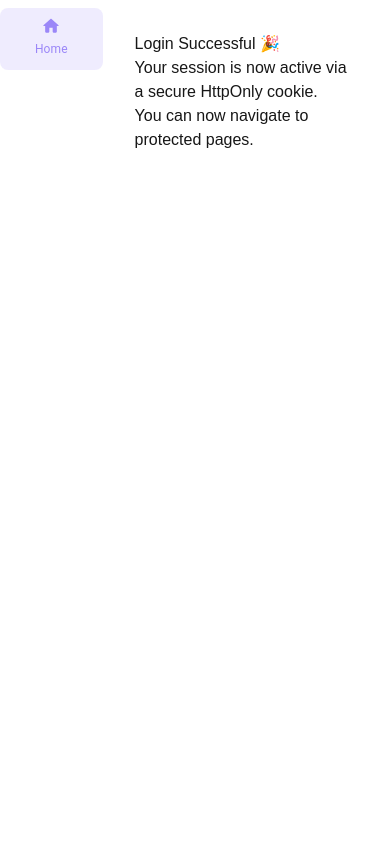
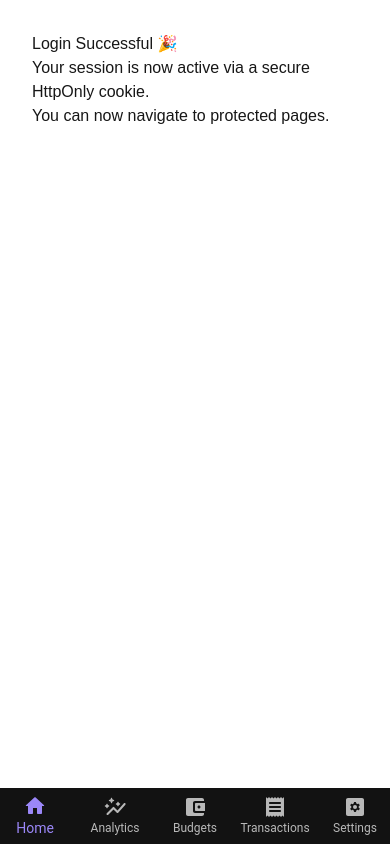
Before and after one commit to mukund1403/expenses_app, a Next.js app in the folder frontend/: page /home in a window 390 px wide. Built offline with nearby package versions, Linux system fonts and the light colour scheme; what @mui/material-nextjs would draw is missing.

Commit message:
Add TransactionList to /transactions

```diff
--- a/frontend/app/(sidebar)/layout.tsx
+++ b/frontend/app/(sidebar)/layout.tsx
@@ -1,17 +1,25 @@
+'use client';
+
 import * as React from 'react';
-import { Box } from '@mui/material';
 import Sidebar from '@/components/layout/Sidebar';
+import BottomNav from '@/components/layout/BottomNav';
+import { useTheme, useMediaQuery } from '@mui/material';
 
 export default function Layout({ children }: { children: React.ReactNode }) {
+  const theme = useTheme();
+  const isMobile = useMediaQuery(theme.breakpoints.down('sm'));
+
   return (
     <div
       style={{
         display: 'flex',
         minHeight: '100vh',
+        flexDirection: isMobile ? 'column' : 'row',
       }}
     >
-      <Sidebar />
+      {!isMobile && <Sidebar />}
       <div style={{ flexGrow: 1 }}>{children}</div>
+      {isMobile && <BottomNav />}
     </div>
   );
 }
--- a/frontend/app/(sidebar)/transactions/page.tsx
+++ b/frontend/app/(sidebar)/transactions/page.tsx
@@ -3,6 +3,7 @@ import { cookies } from 'next/headers';
 import Alert from '@mui/material/Alert';
 import { Transaction } from '@/components/transactions/consts';
 import TransactionList from '@/components/transactions/TransactionList';
+import { Box } from '@mui/material';
 
 export default async function TransactionsPage() {
   const cookie = await cookies();
@@ -42,7 +43,16 @@ export default async function TransactionsPage() {
   return (
     <>
       <div>This is the Transactions Page</div>
-      <TransactionList transactions={transactions} />
+      <Box
+        sx={{
+          borderRadius: '0.5rem',
+          backgroundColor: 'background.paper',
+          height: '100%',
+          margin: '0.5rem',
+        }}
+      >
+        <TransactionList transactions={transactions} />
+      </Box>
     </>
   );
 }
--- /dev/null
+++ b/frontend/components/layout/BottomNav.tsx
@@ -0,0 +1,48 @@
+'use client';
+
+import React, { JSX } from 'react';
+import { usePathname, useRouter } from 'next/navigation';
+import { BottomNavigation, BottomNavigationAction } from '@mui/material';
+import { NavItem, navItems } from '@/components/layout/consts';
+
+export default function BottomNav(): JSX.Element {
+  const pathname: string = usePathname();
+  const router = useRouter();
+
+  const index = navItems.findIndex(
+    ({ href }) => pathname === href || pathname.startsWith(`${href}/`),
+  );
+  const value = index !== -1 ? index : null;
+
+  const handleChange = (_event: React.SyntheticEvent, newValue: number) => {
+    router.push(navItems[newValue].href);
+  };
+
+  return (
+    <BottomNavigation
+      value={value}
+      onChange={handleChange}
+      showLabels
+      sx={{
+        backgroundColor: 'background.default',
+        color: 'text.secondary',
+        '& .Mui-selected': {
+          color: 'primary.main',
+        },
+      }}
+    >
+      {navItems.map(({ label, href, icon: Icon }: NavItem) => (
+        <BottomNavigationAction
+          label={label}
+          key={href}
+          icon={<Icon />}
+          sx={{
+            '& .MuiBottomNavigationAction-label': {
+              fontSize: '0.75rem',
+            },
+          }}
+        />
+      ))}
+    </BottomNavigation>
+  );
+}
--- a/frontend/components/layout/Sidebar.tsx
+++ b/frontend/components/layout/Sidebar.tsx
@@ -1,14 +1,5 @@
 'use client';
 
-import {
-  AccountBalanceWalletRounded,
-  AutoGraphRounded,
-  HomeRounded,
-  ReceiptRounded,
-  SettingsApplicationsRounded,
-} from '@mui/icons-material';
-import { ElementType, JSX } from 'react';
-import { SvgIconProps } from '@mui/material';
 import List from '@mui/material/List';
 import ListItemButton from '@mui/material/ListItemButton';
 import { usePathname } from 'next/navigation';
@@ -16,24 +7,8 @@ import Link from 'next/link';
 import ListItemIcon from '@mui/material/ListItemIcon';
 import ListItemText from '@mui/material/ListItemText';
 import { Box } from '@mui/material';
-
-export interface NavItem {
-  label: string;
-  href: string;
-  icon: ElementType<SvgIconProps>;
-}
-
-const navItems: readonly NavItem[] = [
-  { label: 'Home', href: '/home', icon: HomeRounded },
-  { label: 'Analytics', href: '/analytics', icon: AutoGraphRounded },
-  { label: 'Budgets', href: '/budgets', icon: AccountBalanceWalletRounded },
-  { label: 'Transactions', href: '/transactions', icon: ReceiptRounded },
-  {
-    label: 'Settings',
-    href: '/settings',
-    icon: SettingsApplicationsRounded,
-  },
-] as const;
+import { navItems, NavItem } from '@/components/layout/consts';
+import { JSX } from 'react';
 
 export default function Sidebar(): JSX.Element {
   const pathname: string = usePathname();
--- /dev/null
+++ b/frontend/components/layout/consts.ts
@@ -0,0 +1,27 @@
+import { ElementType } from 'react';
+import { SvgIconProps } from '@mui/material';
+import {
+  AccountBalanceWalletRounded,
+  AutoGraphRounded,
+  HomeRounded,
+  ReceiptRounded,
+  SettingsApplicationsRounded,
+} from '@mui/icons-material';
+
+export interface NavItem {
+  label: string;
+  href: string;
+  icon: ElementType<SvgIconProps>;
+}
+
+export const navItems: readonly NavItem[] = [
+  { label: 'Home', href: '/home', icon: HomeRounded },
+  { label: 'Analytics', href: '/analytics', icon: AutoGraphRounded },
+  { label: 'Budgets', href: '/budgets', icon: AccountBalanceWalletRounded },
+  { label: 'Transactions', href: '/transactions', icon: ReceiptRounded },
+  {
+    label: 'Settings',
+    href: '/settings',
+    icon: SettingsApplicationsRounded,
+  },
+] as const;
--- a/frontend/components/transactions/TransactionList.tsx
+++ b/frontend/components/transactions/TransactionList.tsx
@@ -17,7 +17,7 @@ export default function TransactionList({
 }) {
   return (
     <Box>
-      <List>
+      <List disablePadding>
         {transactions.map((transaction, index) => {
           // prettier-ignore
           const { transaction_id, merchant, amount, currency, account, category, datetime } = transaction;
@@ -44,12 +44,17 @@ export default function TransactionList({
               <ListItemAvatar>
                 <Avatar
                   sx={{
-                    bgcolor: 'background.paper',
+                    bgcolor: 'background.default',
                     color: 'primary.main',
                     border: '2px solid rgba(255,255,255,0.15)', // shadow effect
                   }}
                 >
-                  <Icon fontSize='small' />
+                  <Icon
+                    sx={{
+                      fontSize: 20,
+                      transform: { xs: '', sm: 'translateX(0.6px)' }, // fix optical centering
+                    }}
+                  />
                 </Avatar>
               </ListItemAvatar>
               <Box
--- a/frontend/components/transactions/consts.ts
+++ b/frontend/components/transactions/consts.ts
@@ -90,4 +90,4 @@ export const transactionCategoryMap: Record<
     ],
     icon: WorkRounded,
   },
-};
+} as const;
--- a/frontend/theme/theme.ts
+++ b/frontend/theme/theme.ts
@@ -9,7 +9,7 @@ const theme = createTheme({
       main: '#9b87f8',
     },
     background: {
-      paper: '#303030',
+      paper: '#1c1c1c',
     },
   },
 });
```
